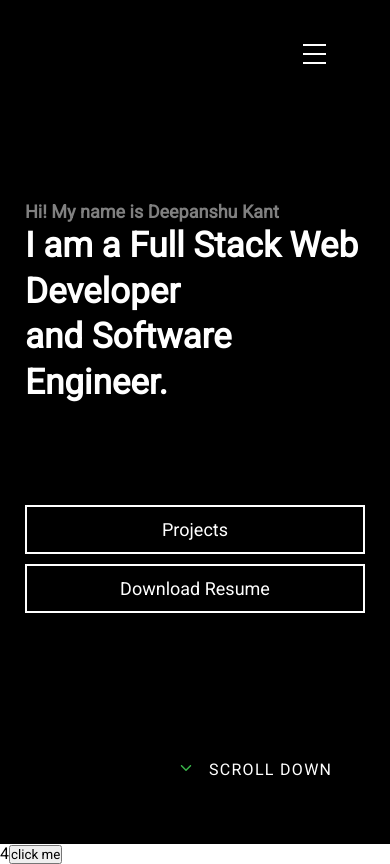
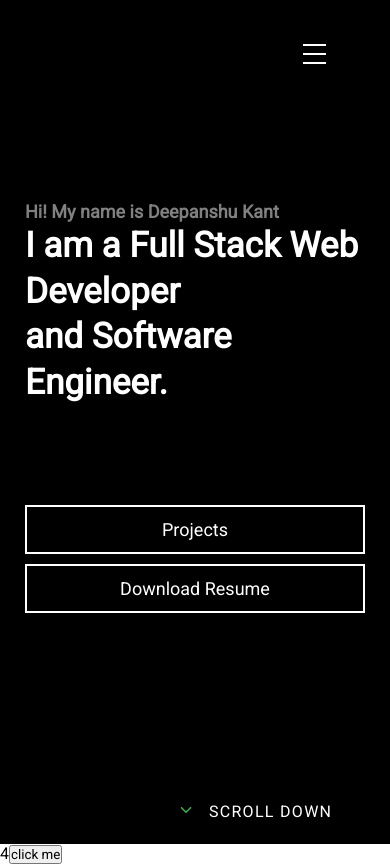
Before and after one commit to DeepanshuKant/Deepanshu-Portfolio, a React (Create React App) app: page / in a window 390 px wide. Built offline with nearby package versions, Linux system fonts and the light colour scheme.

Commit message:
homepage mobile responsive fixed

```diff
--- a/src/Components/Home/Home.css
+++ b/src/Components/Home/Home.css
@@ -55,7 +55,7 @@
 
 .home__scroll {
     position: absolute;
-    top: 90%;
+    top: 95%;
     right: 50px;
     /* border: 1px solid red; */
     display: flex;
@@ -101,4 +101,8 @@
         letter-spacing: 2px;
 
     }
+
+    .home__scroll {
+        top: 90%;
+    }
 }
```
